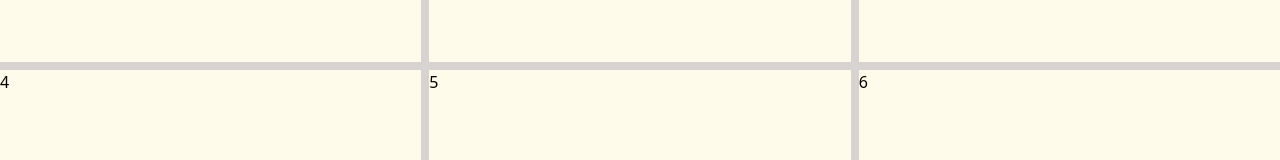
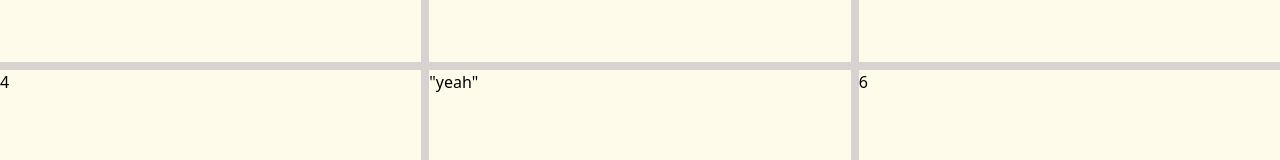
Before and after one commit to syedre/react-tailwind-app, a React (Vite) app: page / in a window 1280 px wide. Shown: the part 132-292 px from the top of the page. Built offline with nearby package versions, Linux system fonts and the light colour scheme.

Commit message:
tried suspense

```diff
--- a/package.json
+++ b/package.json
@@ -12,7 +12,8 @@
   "dependencies": {
     "@tailwindcss/vite": "^4.1.17",
     "react": "^19.1.1",
-    "react-dom": "^19.1.1"
+    "react-dom": "^19.1.1",
+    "react-router-dom": "^7.9.5"
   },
   "devDependencies": {
     "@eslint/js": "^9.36.0",
--- a/src/App.jsx
+++ b/src/App.jsx
@@ -1,4 +1,4 @@
-import { useState } from "react";
+import { Suspense, use, useState } from "react";
 import "./App.css";
 
 function App() {
@@ -9,7 +9,11 @@ function App() {
         <div className="bg-amber-50">2</div>
         <div className="bg-amber-50">3</div>
         <div className="bg-amber-50">4</div>
-        <div className="bg-amber-50 row-span-3">5</div>
+        <div className="bg-amber-50 row-span-3">
+          <Suspense fallback={<div>loading .......</div>}>
+            <Slow />
+          </Suspense>
+        </div>
         <div className="bg-amber-50 ">6</div>
         <div className="bg-amber-50  row-start-4">7</div>
         <div className="bg-amber-50 col-start-3 row-start-4">8</div>
@@ -18,4 +22,14 @@ function App() {
   );
 }
 
+async function getData() {
+  await new Promise((resolve) => setTimeout(resolve("yes"), 4000));
+  return "yeah";
+}
+
+function Slow() {
+  const data = use(getData());
+  return <div>{JSON.stringify(data)}</div>;
+}
+
 export default App;
```
Also changed, not shown: 1 other file (tests, documents, lock files or other folders).
